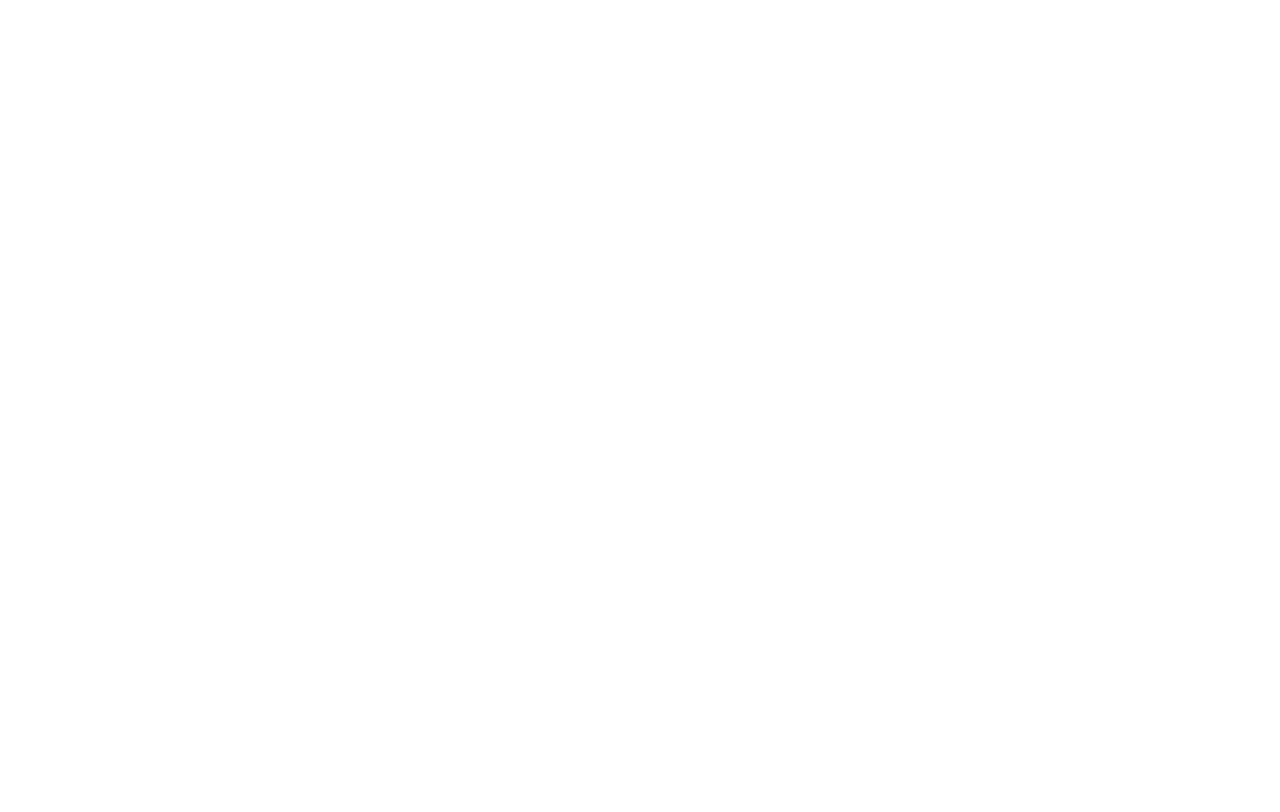
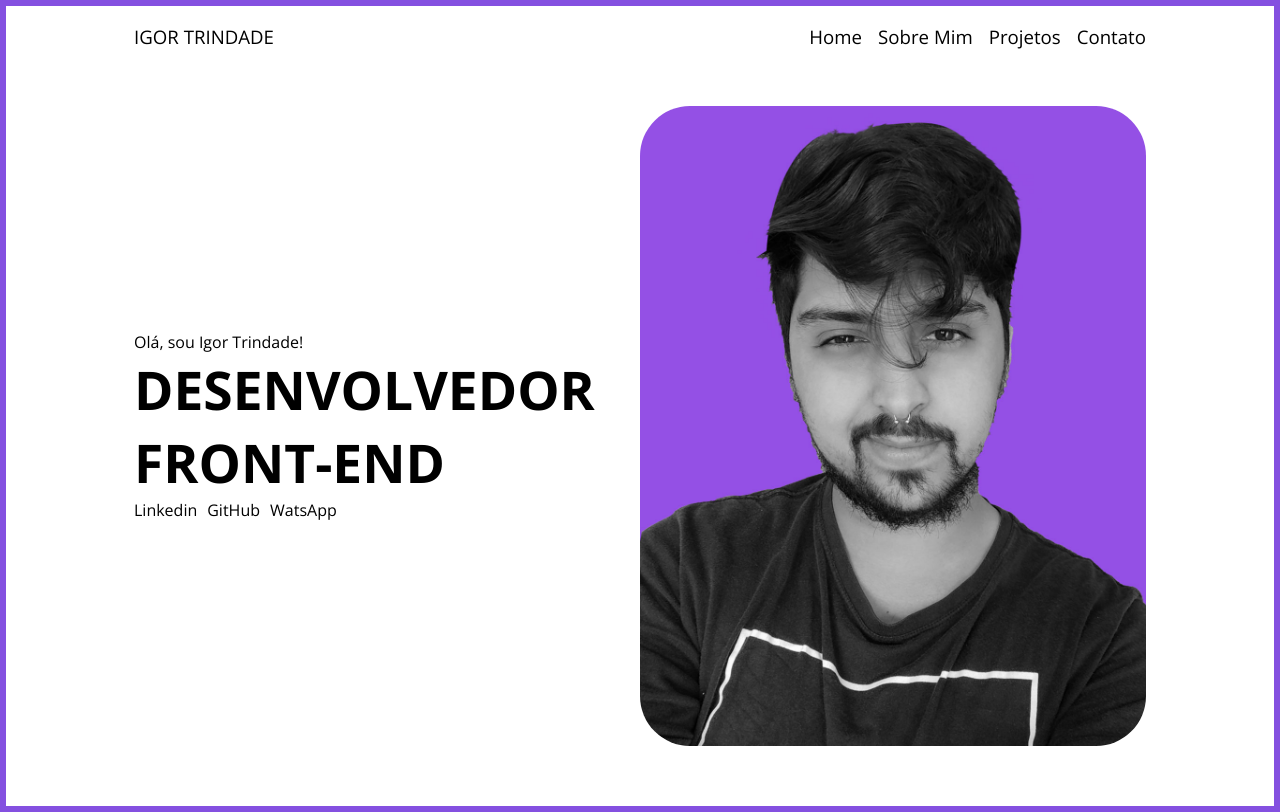
Before and after one commit to igortrindadelg/portfolio, a Next.js app: page / in a window 1280 px wide. Built offline with nearby package versions, Linux system fonts and the light colour scheme.

Commit message:
iniciando hero section

```diff
--- /dev/null
+++ b/components/Hero.jsx
@@ -0,0 +1,35 @@
+import styles from '../styles/Hero.module.scss'
+import Link from 'next/link'
+import Image from 'next/image'
+import heroImagem from '../public/assets/imagem-igor.jpg'
+
+export default function Hero() {
+    return (
+        <section className={styles.heroContainer}>
+
+            <div className={styles.heroCTA}>
+                <p>Olá, sou Igor Trindade!
+                </p>
+
+                <h1 className="heroCTA">
+                    DESENVOLVEDOR FRONT-END
+                </h1>
+
+                <ul className={styles.socialButtons}>
+                    <Link href='#'>Linkedin</Link>
+                    <Link href='#'>GitHub</Link>
+                    <Link href='#'>WatsApp</Link>
+                </ul>
+            </div>
+
+            <div className={styles.heroImagemContainer}>
+                <Image
+                className={styles.heroImagem}
+                src={heroImagem}
+                alt="Picture of the author"
+                />
+            </div>
+
+        </section>
+    )
+}
--- /dev/null
+++ b/components/Navbar.jsx
@@ -0,0 +1,26 @@
+import styles from '../styles/Navbar.module.scss'
+import Link from 'next/link'
+
+export default function Navbar() {
+    return (
+        <nav className={styles.navbar}>
+            <p className={styles.logo}>IGOR TRINDADE</p>
+
+            <ul className={styles.menuLista}>
+                <li className={styles.menuLinks}>
+                    <Link href='#'>Home</Link>
+                </li>
+                <li className={styles.menuLinks}>
+                    <Link href='#'>Sobre Mim</Link>
+                </li>
+                <li className={styles.menuLinks}>
+                    <Link href='#'>Projetos</Link>
+                </li>
+                <li className={styles.menuLinks}>
+                    <Link href='#'>Contato</Link>
+                </li>
+            </ul>
+
+        </nav>
+    )
+}
--- a/pages/index.js
+++ /dev/null
@@ -1,10 +0,0 @@
-import Head from 'next/head'
-import Image from 'next/image'
-import styles from '../styles/Home.module.scss'
-
-export default function Home() {
-  return (
-    <div>
-    </div>
-  )
-}
--- /dev/null
+++ b/pages/index.jsx
@@ -0,0 +1,12 @@
+import styles from '../styles/Home.module.scss'
+import Hero from '../components/Hero'
+import Navbar from '../components/Navbar'
+
+export default function Home() {
+  return (
+    <div className={styles.homeContainer}>
+      <Navbar />
+      <Hero />
+    </div>
+  )
+}
--- /dev/null
+++ b/styles/Hero.module.scss
@@ -0,0 +1,37 @@
+.heroContainer {
+    min-height: 90vh;
+    display: grid;
+    grid-template-columns: 1fr 1fr;
+    justify-content: center;
+    align-content: center;
+    border-color: white;
+    border: 10px white;
+}
+
+.heroCTA {
+
+    h1 {
+        font-size: 40pt;
+    }
+    display: grid;
+    align-content: center;
+    justify-content: flex-start;
+}
+
+.socialButtons {
+    display: grid;
+    grid-auto-flow: column;
+    grid-gap: 10px;
+    justify-content: flex-start;
+}
+
+.heroImagemContainer {
+    display: grid;
+    justify-content: flex-end;
+}
+
+.heroImagem {
+    border-radius: 50px;
+    width: 100%;
+    max-height: 80vh;
+}
--- a/styles/Home.module.scss
+++ b/styles/Home.module.scss
@@ -0,0 +1,6 @@
+.homeContainer {
+    margin: 6px;
+    height: 100vh;
+    background-color: white;
+    padding: 0 128px;
+}
--- /dev/null
+++ b/styles/Navbar.module.scss
@@ -0,0 +1,26 @@
+.navbar {
+    display: grid;
+    grid-template-columns: auto 1fr;
+    grid-template-rows: 60px;
+    align-items: center;
+    // background-color: rgb(30, 29, 31);
+    color: rgb(0, 0, 0);
+    // padding: 0 64px;
+}
+
+.logo {
+    font-size: 14pt;
+}
+
+.menuLista {
+    display: grid;
+    grid-auto-flow: column;
+    justify-content: end;
+    grid-gap: 0 1rem;
+    font-size: 14pt;
+}
+
+.menuLinks:hover {
+    background-color: #8450e0;
+    rotate: -10deg;
+}
--- a/styles/globals.scss
+++ b/styles/globals.scss
@@ -1,9 +1,12 @@
+@import url('https://fonts.googleapis.com/css2?family=Open+Sans:ital,wght@0,300;0,400;0,500;0,600;0,700;0,800;1,300;1,400;1,500;1,600;1,700;1,800&display=swap');
+
 html,
 body {
-  padding: 0;
-  margin: 0;
-  font-family: -apple-system, BlinkMacSystemFont, Segoe UI, Roboto, Oxygen,
-    Ubuntu, Cantarell, Fira Sans, Droid Sans, Helvetica Neue, sans-serif;
+  font-family: 'Open Sans', sans-serif;
+  background-color: #8450e0;
+  // background-color: #1f1f1f;
+  // background-color: rgb(235, 235, 235);
+  color: rgb(0, 0, 0);
 }
 
 a {
@@ -13,14 +16,7 @@
 
 * {
   box-sizing: border-box;
+  padding: 0;
+  margin: 0;
+  list-style: none;
 }
-
-@media (prefers-color-scheme: dark) {
-  html {
-    color-scheme: dark;
-  }
-  body {
-    color: white;
-    background: black;
-  }
-}
```
Also changed, not shown: public/assets/imagem-igor.jpg (added), 1 other file (tests, documents, lock files or other folders).
